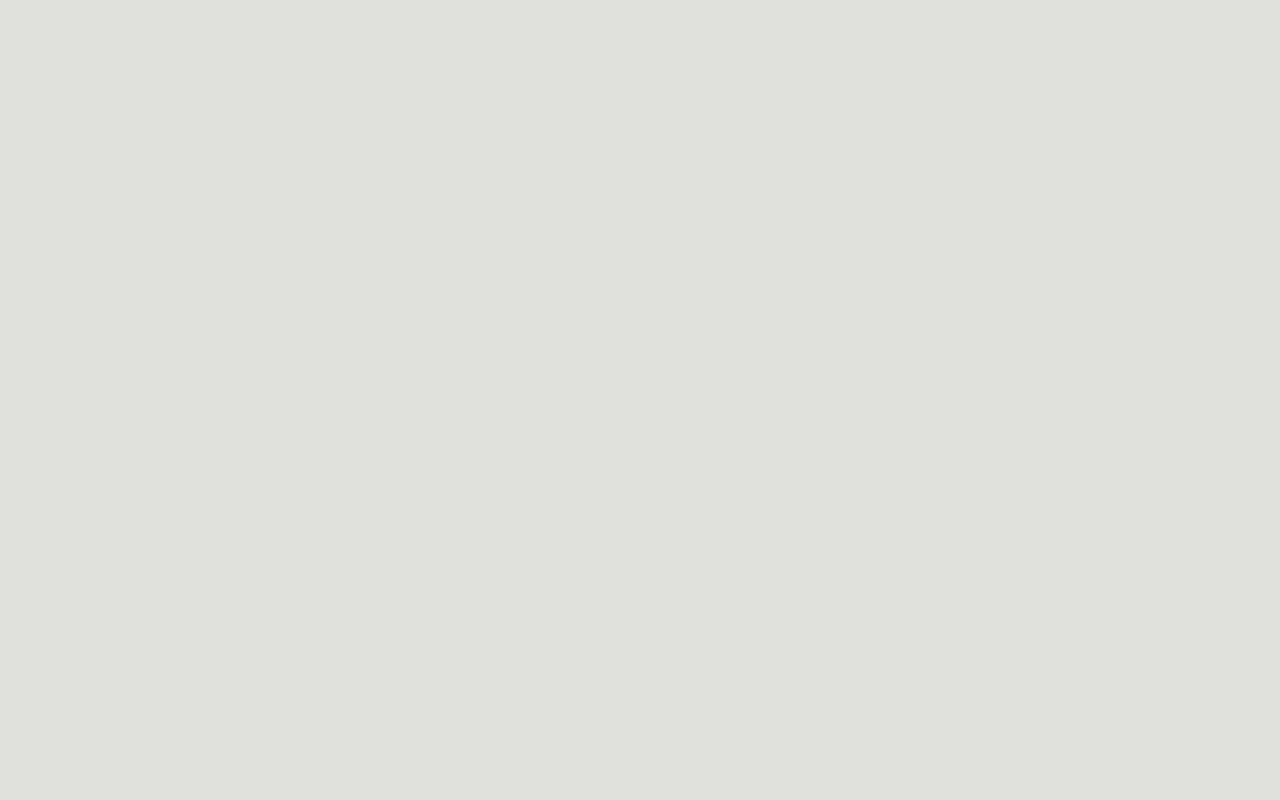
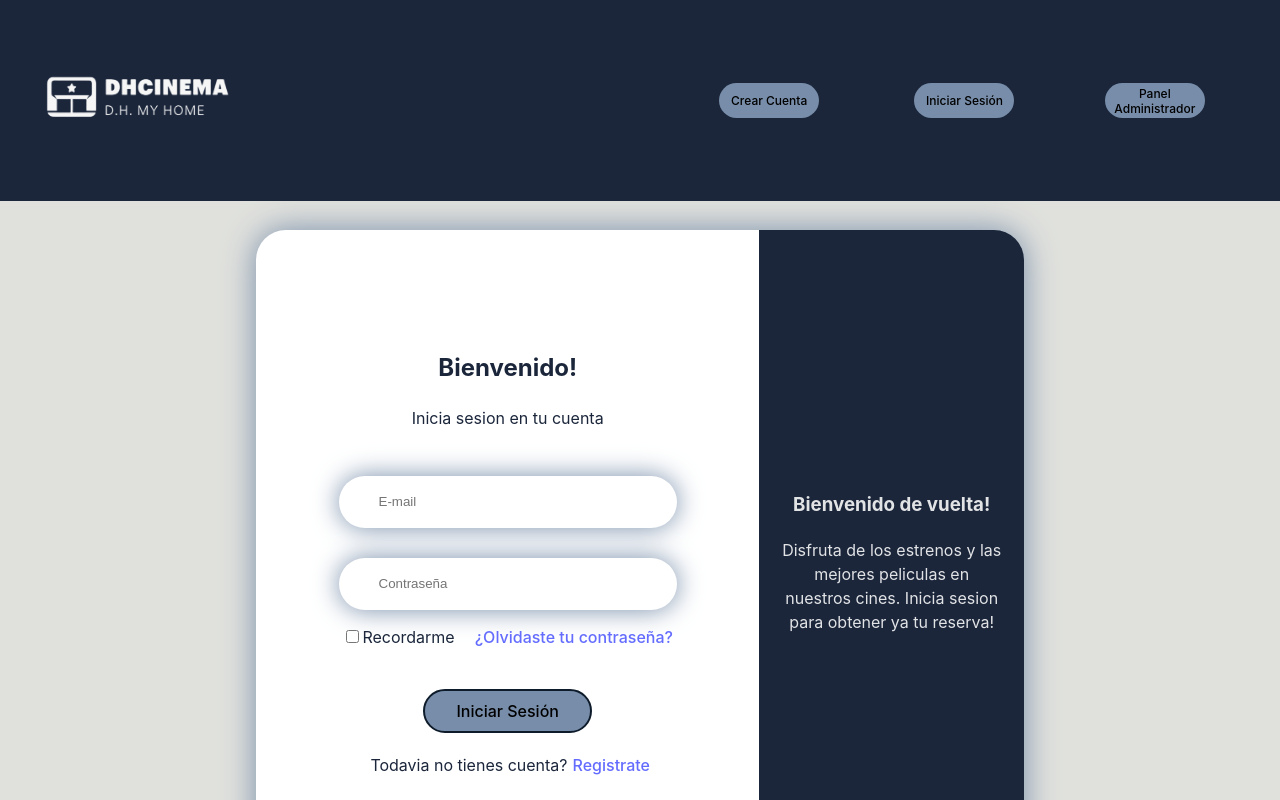
Before and after one commit to GustavoDago/DHCinema, a React (Vite) app in the folder cine-front/: page /inicio-sesion in a window 1280 px wide. Before the commit this address had no page. Shown: the top 800 px of the page. Built offline with nearby package versions, Linux system fonts and the light colour scheme.

Commit message:
AgregoVistaLoginYRegister

```diff
--- a/cine-front/src/components/footer.jsx
+++ b/cine-front/src/components/footer.jsx
@@ -8,7 +8,7 @@ return (
     <footer>
         <div className="derechosFooter">
             <Link to="../">
-            <img src="../../icons/DH Cinema-logos_black.png" alt="logoCinemaFooter"/>
+            <img src="../../icons/dhcinema2-logo.png" alt="logoCinemaFooter"/>
             </Link>
             <ul>
                 <li>2023</li>
--- a/cine-front/src/components/header.jsx
+++ b/cine-front/src/components/header.jsx
@@ -6,13 +6,15 @@ const header = () => {
       <header>
         <div className="headerContainer">
         <Link to="/">
-          <img src="../../icons/DH Cinema-logos_black.png" alt="logoCinema"/>
-          </Link>
-          <h2 className="slogan"> D.H. My Home</h2>
+          <img src="../../icons/dhcinema2-logo.png" alt="logoCinema"/>
+        </Link>
         </div>
         <div className="headerUsuario">
             <button className="botonCrearCuenta"> Crear Cuenta</button>
-            <button className="botonInicioSesion"> Iniciar Sesión </button>
+            <Link to="/inicio-sesion">
+              <button className="botonInicioSesion"> Iniciar Sesión </button>
+            </Link>
+
             <Link to="/admin/nueva-pelicula">
               <button className="botonInicioSesion"> Panel Administrador </button>
             </Link>
--- a/cine-front/src/index.css
+++ b/cine-front/src/index.css
@@ -117,13 +117,6 @@ header{
   width: 100%;
 }
 
-.slogan{
-  position: relative;
-  font-size: small;
-  font-weight: 100;
-  top: 20px;
-  right: 60px;
-}
 
 .headerContainer{
   display: flex;
@@ -682,6 +675,110 @@ font-size: medium;
 }
 
 
+/** Inicio sesion **/
+
+.sign-in-container{
+  display: flex;
+  justify-content: center;
+  width: 100%;
+}
+
+.sign-in{
+  align-items: center;
+  width: 60%;
+  display: flex;
+  flex-direction: row;
+  justify-content: center;
+  border-radius: 30px;
+  filter: drop-shadow(0 0 1em #778DA9);
+}
+
+.sign-in-first{
+  width: 80%;
+  padding: 100px 40px;
+  background-color: white;
+  color: #1B263B;
+  border-radius: 30px 0px 0px 30px;
+}
+
+.sign-in-first input{
+  border-radius: 30px;
+
+}
+
+.sign-in-first button{
+  align-self: center;
+  width: 40%;
+  background-color: #778DA9;
+  border: 2px solid #0D1B2A;
+  margin-top: 20px;
+  border-radius: 30px;
+}
+
+.sign-in-first button:hover{
+  background-color: #0D1B2A;
+}
+
+.sign-in-second{
+  background-color: #1B263B;
+  height: 100%;
+  width: 50%;
+  text-align: center;
+  display: flex;
+  flex-direction: column;
+  justify-content: center;
+  align-items: center;
+  border-radius: 0px   30px 30px 0px;
+}
+
+.sign-in-second p{
+  margin: 0px 20px;
+}
+
+.sign-in form{
+  display: flex;
+  flex-direction: column;
+}
+
+
+.sign-in-inputs{
+  align-self: center;
+  height: 50px;
+  width: 70%;
+  background-color: white;
+  border: 0px;
+  filter: drop-shadow(0 0 1em #778DA9);
+  padding-left: 40px;
+  color: #1b263b;
+}
+
+#input-username{
+  margin: 30px 0px;
+}
+
+#input-password{
+  margin-bottom: 15px;
+}
+
+.remember-me label{
+  margin: 0px 20px 0px 0px;
+}
+
+.remember-me{
+  margin: 0px 0px 20px 0;
+}
+
+.register-div{
+  display: flex;
+  align-items: center;
+  justify-content: center;
+  margin-top: 20px;
+}
+
+.register-div p {
+  margin: 0px 5px;
+}
+
 @media (min-width:425px) {
 
   .headerUsuario {
--- a/cine-front/src/main.jsx
+++ b/cine-front/src/main.jsx
@@ -7,6 +7,8 @@ import Home from './routes/home.jsx'
 import ShowMore from './routes/ShowMore.jsx'
 import MovieDetails from './routes/MovieDetails.jsx'
 import AdministrationPanel from './routes/AdministrationPanel.jsx'
+import SignIn from './routes/SignIn.jsx'
+import Register from './routes/Register.jsx'
 
 ReactDOM.createRoot(document.getElementById('root')).render(
   <React.StrictMode>
@@ -17,6 +19,8 @@ ReactDOM.createRoot(document.getElementById('root')).render(
           <Route path='peliculas/pagina/:id' element={<ShowMore/>}/>
           <Route path='peliculas/:id' element={<MovieDetails/>}/>
           <Route path='admin/nueva-pelicula' element={<AdministrationPanel/>}/>
+          <Route path='inicio-sesion' element={<SignIn/>}/>
+          <Route path='registrarse' element={<Register/>} />
         </Route>
       </Routes>
     </BrowserRouter>
--- /dev/null
+++ b/cine-front/src/routes/Register.jsx
@@ -0,0 +1,46 @@
+import { useState } from "react";
+
+function Register () {
+    const [name, setName] = useState("")
+    const [lastname,setLastname] = useState("")
+    const [birthday, setBirthday] = useState("")
+
+    return (
+        <form onSubmit={handleSubmit}>
+                        <input
+                            className="sign-in-inputs"
+                            id="input-username"
+                            type="email"
+                            name="email"
+                            placeholder="E-mail"
+                            value={username}
+                            onChange={onChangeUsername}
+                        />
+                        <input
+                            className="sign-in-inputs"
+                            id="input-password"
+                            type="password"
+                            name="password"
+                            placeholder="Contraseña"
+                            value={password}
+                            onChange={onChangePassword}
+                        />
+                        <div className="remember-me">
+                            <label>
+                                <input
+                                    type="checkbox"
+                                    checked={rememberMe}
+                                    onChange={onChangeRememberMe}
+                                />
+                                Recordarme
+                            </label>
+                            <a>¿Olvidaste tu contraseña?</a>
+                        </div>
+
+
+                        <button type="submit">Iniciar Sesión</button>
+                    </form>
+    )
+}
+
+export default Register;
--- /dev/null
+++ b/cine-front/src/routes/SignIn.jsx
@@ -0,0 +1,95 @@
+import { useEffect, useState } from "react";
+import { Link } from "react-router-dom";
+
+function SignIn() {
+    const [username, setUsername] = useState("")
+    const [password, setPassword] = useState("")
+    const [rememberMe, setRememberMe] = useState(false)
+
+
+    const onChangeUsername = (e) => setUsername(e.target.value);
+    const onChangePassword = (e) => setPassword(e.target.value);
+    const onChangeRememberMe = (e) => setRememberMe(e.target.checked)
+    const handleSubmit = (e) => {
+        e.preventDefault();
+
+        if (rememberMe) {
+            localStorage.setItem('savedEmail', email);
+            localStorage.setItem('savedPassword', password);
+        } else {
+            localStorage.removeItem('savedEmail');
+            localStorage.removeItem('savedPassword')
+        }
+    }
+
+    useEffect(() => {
+        const savedEmail = localStorage.getItem('savedEmail');
+        const savedPassword = localStorage.getItem('savedPassword');
+        if (savedEmail && savedPassword) {
+            setUsername(savedEmail)
+            setPassword(savedPassword)
+            setRememberMe(false)
+        }
+    }, [])
+
+    return (
+        <div className="sign-in-container">
+            <div className="sign-in">
+                <div className="sign-in-first">
+                    <div>
+                        <h2>Bienvenido!</h2>
+                        <p>Inicia sesion en tu cuenta</p>
+                    </div>
+                    <form onSubmit={handleSubmit}>
+                        <input
+                            className="sign-in-inputs"
+                            id="input-username"
+                            type="email"
+                            name="email"
+                            placeholder="E-mail"
+                            value={username}
+                            onChange={onChangeUsername}
+                        />
+                        <input
+                            className="sign-in-inputs"
+                            id="input-password"
+                            type="password"
+                            name="password"
+                            placeholder="Contraseña"
+                            value={password}
+                            onChange={onChangePassword}
+                        />
+                        <div className="remember-me">
+                            <label>
+                                <input
+                                    type="checkbox"
+                                    checked={rememberMe}
+                                    onChange={onChangeRememberMe}
+                                />
+                                Recordarme
+                            </label>
+                            <a>¿Olvidaste tu contraseña?</a>
+                        </div>
+
+
+                        <button type="submit">Iniciar Sesión</button>
+                    </form>
+                    <div className="register-div">
+                        <p>Todavia no tienes cuenta?</p>
+                        <Link to="/registrarse">
+                            <a>Registrate</a>
+                        </Link>
+                    </div>
+                </div>
+                <div className="sign-in-second">
+                    <h3>Bienvenido de vuelta!</h3>
+                    <p>Disfruta de los estrenos y las mejores peliculas en nuestros cines. Inicia sesion para obtener ya tu reserva!</p>
+                </div>
+            </div>
+
+        </div>
+
+    )
+}
+
+export default SignIn;
--- a/cine-front/src/routes/home.jsx
+++ b/cine-front/src/routes/home.jsx
@@ -1,4 +1,4 @@
-import React, { useState, useRef, useEffect } from "react"
+import React, { useState, useRef } from "react"
 import categories from "../components/utils/categories.json"
 import Categorie from "../components/utils/categorie"
 import { useNavigate } from "react-router-dom"
```
Also changed, not shown: cine-front/public/icons/dhcinema2-logo.png (added).
